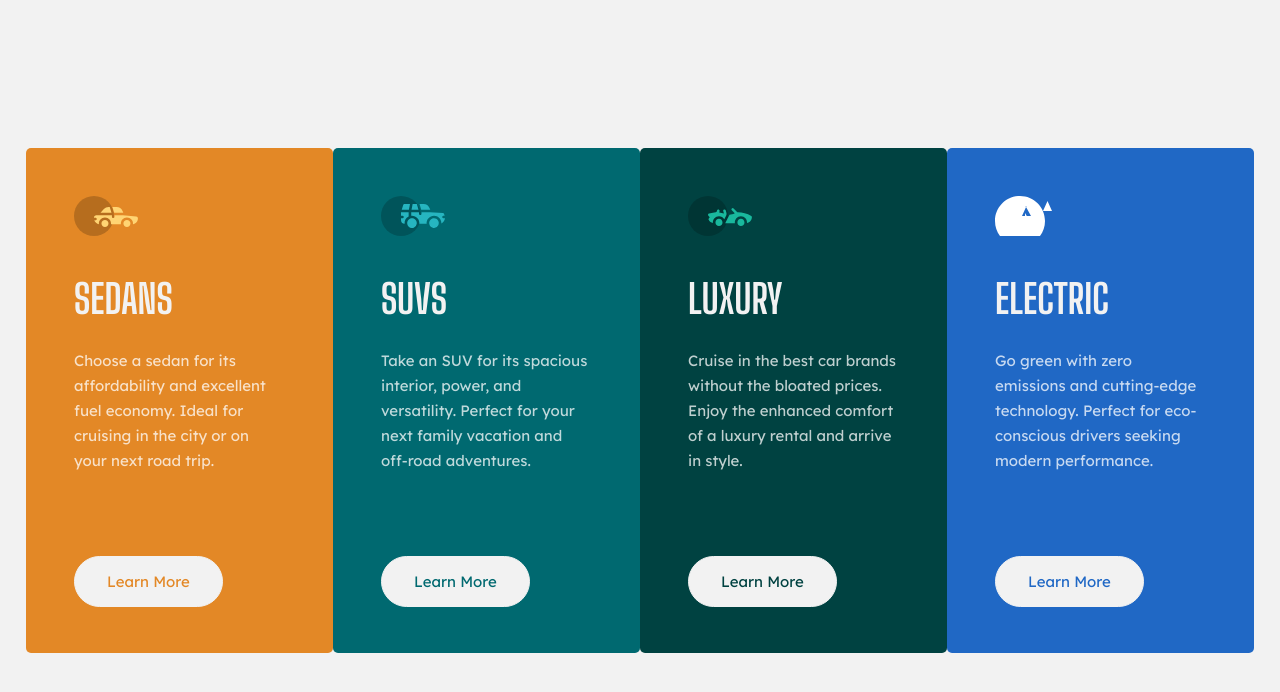
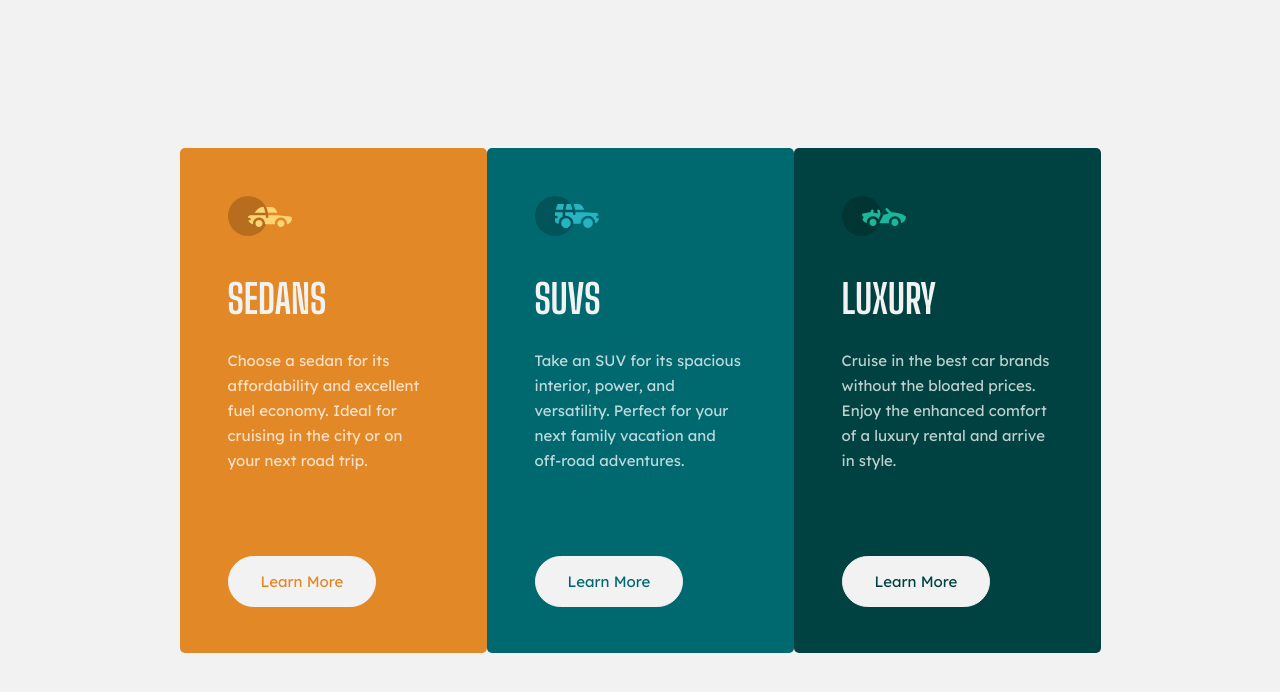
Before and after one commit to casbern/3-column-preview-card-component-main, a plain HTML site: page index.html in a window 1280 px wide. Drawn offline with Linux system fonts and the light colour scheme.

Commit message:
Revert "feat: Add fourth electric vehicle card with blue theme and icon"
This reverts commit 89ee6d7837d28af590c17c5e1e82e57c92e8de4c.

```diff
--- a/css/style.css
+++ b/css/style.css
@@ -2,7 +2,6 @@
 	--card-orange: hsl(31, 77%, 52%);
 	--card-green: hsl(184, 100%, 22%);
 	--card-dark-green: hsl(179, 100%, 13%);
-	--card-blue: hsl(214, 72%, 45%);
 	--primary-color: hsla(0, 0%, 100%, 0.75);
 	--secondary-color: hsl(0, 0%, 95%);
 }
@@ -91,14 +90,6 @@ body {
 	color: var(--card-dark-green);
 }
 
-.card--blue {
-	background: var(--card-blue);
-}
-
-.btn--blue {
-	color: var(--card-blue);
-}
-
 .attribution {
 	font-size: 11px;
 	text-align: center;
--- a/index.html
+++ b/index.html
@@ -47,16 +47,10 @@
       </p>
       <a role="button" class="btn btn--dark-green" href="#">Learn More</a>
     </div>
+  </main>
 
-    <div class="card card--blue">
-      <img src="images/icon-electric.svg" alt="Electric car icon image">
-      <h1 class="card__title">Electric</h1>
-      <p>
-        Go green with zero emissions and cutting-edge technology.
-        Perfect for eco-conscious drivers seeking modern performance.
-      </p>
-      <a role="button" class="btn btn--blue" href="#">Learn More</a>
-    </div>
-  </section>
+
+
+
 </body>
 </html>
```
Also changed, not shown: images/icon-electric.svg (deleted).
